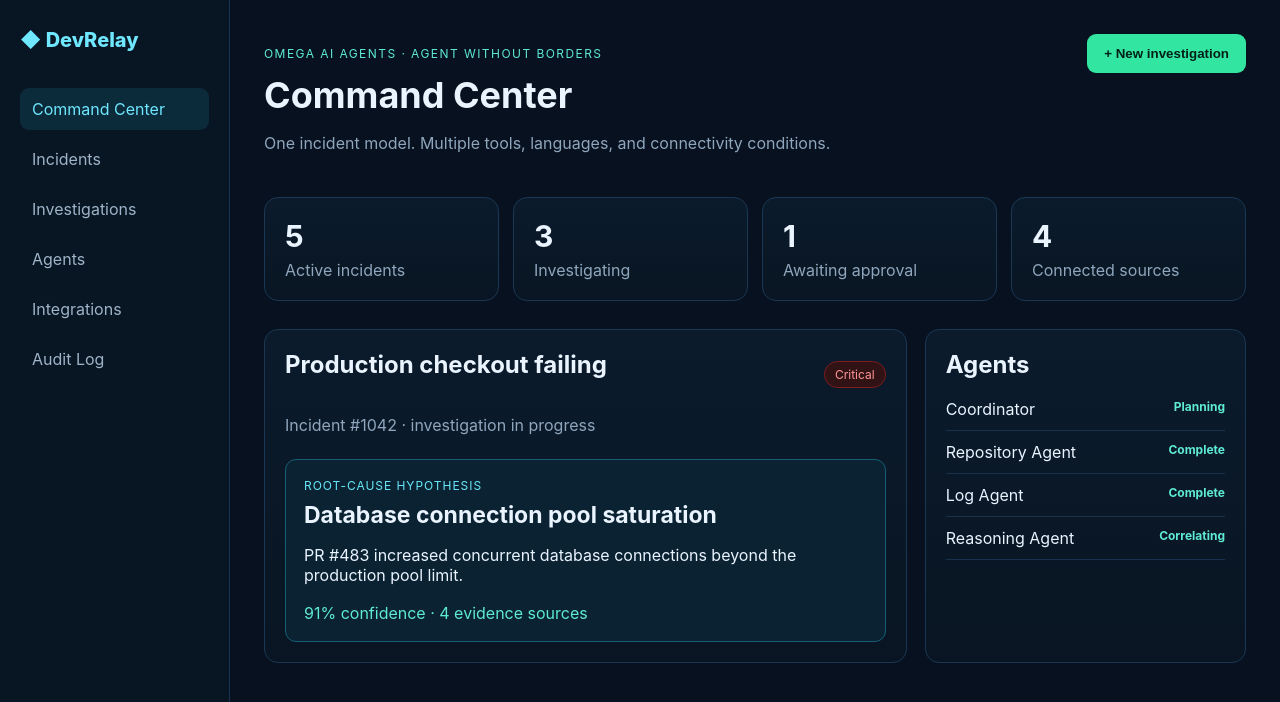
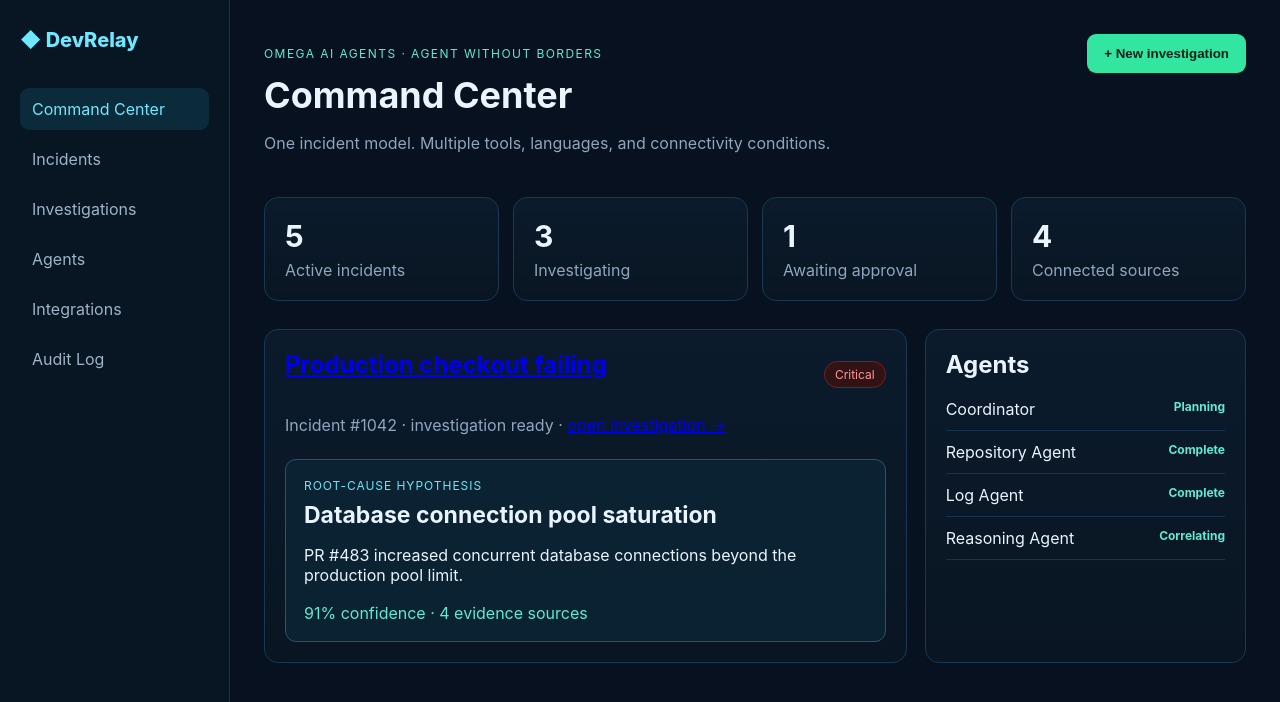
Before and after one commit to shadrackbond/DevRelay, a Next.js app in the folder apps/web/: page / in a window 1280 px wide. Shown: the top 702 px of the page. Built offline with nearby package versions, Linux system fonts and the light colour scheme.

Commit message:
feat: link command center to incident investigation

```diff
--- a/apps/web/app/page.tsx
+++ b/apps/web/app/page.tsx
@@ -44,10 +44,10 @@ export default function Home() {
         <div className="grid">
           <article className="panel">
             <div className="panelTitle">
-              <h2>Production checkout failing</h2>
+              <h2><a className="incidentLink" href="/incidents/1042">Production checkout failing</a></h2>
               <span className="critical">Critical</span>
             </div>
-            <p className="muted">Incident #1042 · investigation in progress</p>
+            <p className="muted">Incident #1042 · investigation ready · <a className="inlineLink" href="/incidents/1042">open investigation →</a></p>
             <div className="diagnosis">
               <span>Root-cause hypothesis</span>
               <strong>Database connection pool saturation</strong>
```
